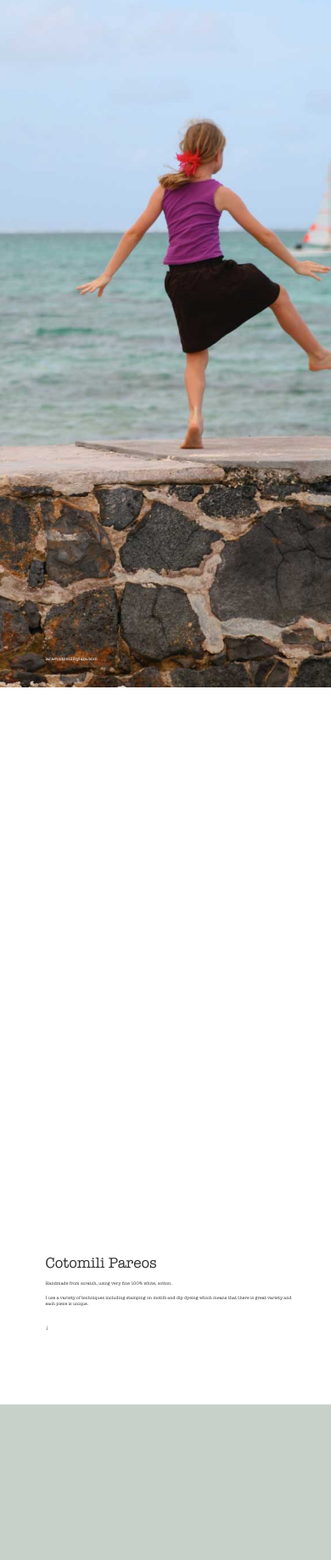
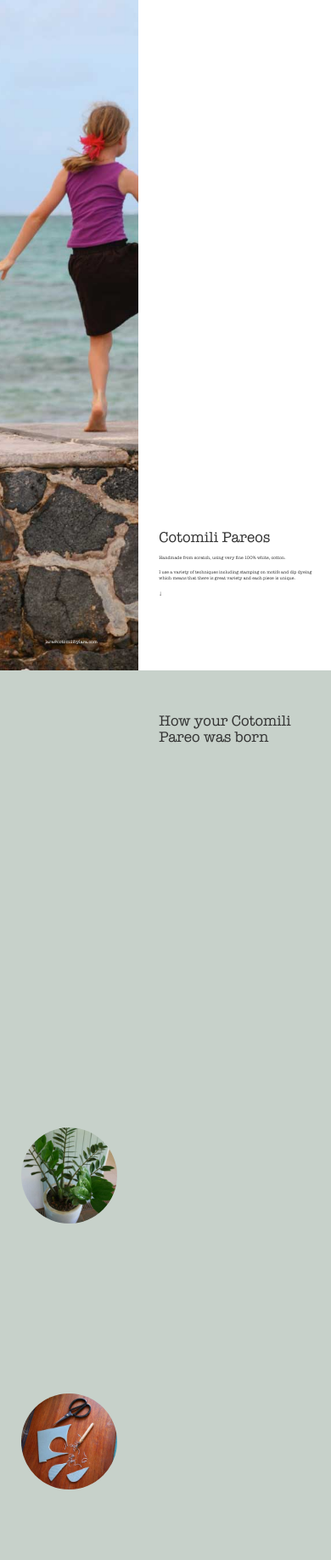
Before and after one commit to timcartwright/cotomili, a website: page builds/development/index.html in a window 390 px wide. Shown: the part 55-1891 px from the top of the page at 85% size. Drawn offline with Linux system fonts and the light colour scheme.

Commit message:
Responsive

```diff
--- a/builds/development/index.html
+++ b/builds/development/index.html
@@ -2,6 +2,7 @@
 <html lang="en">
 <head>
   <meta charset="UTF-8">
+  <meta name="viewport" content="width=device-width, initial-scale=1, maximum-scale=1, user-scalable=no">
   <title>Handmade Pareos | Cotomili by Lara</title>
   <link rel="stylesheet" href="css/main.css">
   <script src="js/script.js"></script>
@@ -9,7 +10,7 @@
 <body>
   <div class="container-fluid">
     <div class="row">
-      <div class="col-md-5 image-background sueva-image full-height">
+      <div class="col-xs-5 image-background sueva-image full-height">
         <div class="content">
           <h1 class="site-title">COTOMILI</h1>
           <h2 class="site-sub-title">by Lara</h2>
@@ -18,7 +19,7 @@
           <p><a href="mailto:lara@cotomilibylara.com">lara@cotomilibylara.com</a></p>
         </div>
       </div>
-      <div class="col-md-7 intro-text full-height">
+      <div class="col-xs-7 intro-text full-height">
         <div class="content">
           <h1>Cotomili Pareos</h1>
           <p>Handmade from scratch, using very fine 100% white, cotton.</p>
@@ -30,7 +31,7 @@
 
     <div id="steps" class="row grey-green">
 
-      <div class="col-md-5 full-height">
+      <div class="col-xs-5 full-height">
         <div class="content">
           <div class="trigger-spacer"></div>
 
@@ -53,7 +54,7 @@
         </div>
       </div>
 
-      <div id="pin-trigger" class="col-md-7">
+      <div id="pin-trigger" class="col-xs-7">
         <div class="content">
           <div id="pin1">
             <h1>How your Cotomili Pareo was born</h1>
@@ -89,7 +90,7 @@
     </div>
 
     <div class="row">
-      <div class="col-md-5 image-background pareo-image full-height">
+      <div class="col-xs-5 image-background pareo-image full-height">
         <div class="content">
           <h1 class="site-title">COTOMILI</h1>
           <h2 class="site-sub-title">by Lara</h2>
@@ -98,7 +99,7 @@
           <p>&copy; <a href="http://cotomilibylara.com">Cotomili by Lara</a></p>
         </div>
       </div>
-      <div class="col-md-7 intro-text full-height">
+      <div class="col-xs-7 intro-text full-height">
         <div class="content">
           <h1>Order Your Pareo</h1>
           <p><a href="mailto:lara@cotomilibylara.com">lara@cotomilibylara.com</a></p>
--- a/components/sass/main.scss
+++ b/components/sass/main.scss
@@ -1,5 +1,6 @@
 @import 'bootstrap';
 @import 'fonts';
+@import 'responsive';
 
 $white: #fff;
 
@@ -19,6 +20,7 @@ h2 {
 h3 {
   font-size: 2vw;
   margin-bottom: 0.3vw;
+  margin-top: 0.3vw;
 }
 
 p {
@@ -30,7 +32,7 @@ a:hover {
 }
 
 .content {
-  padding: 0 2.75em;
+  padding: 0 2.5vw;
 }
 
 .full-height {
```
Also changed, not shown: builds/production/index.html (+1 -1 lines), components/sass/_responsive.scss (added, +14 -0 lines), builds/development/css/main.css, builds/production/css/main.css, css/main.css.
